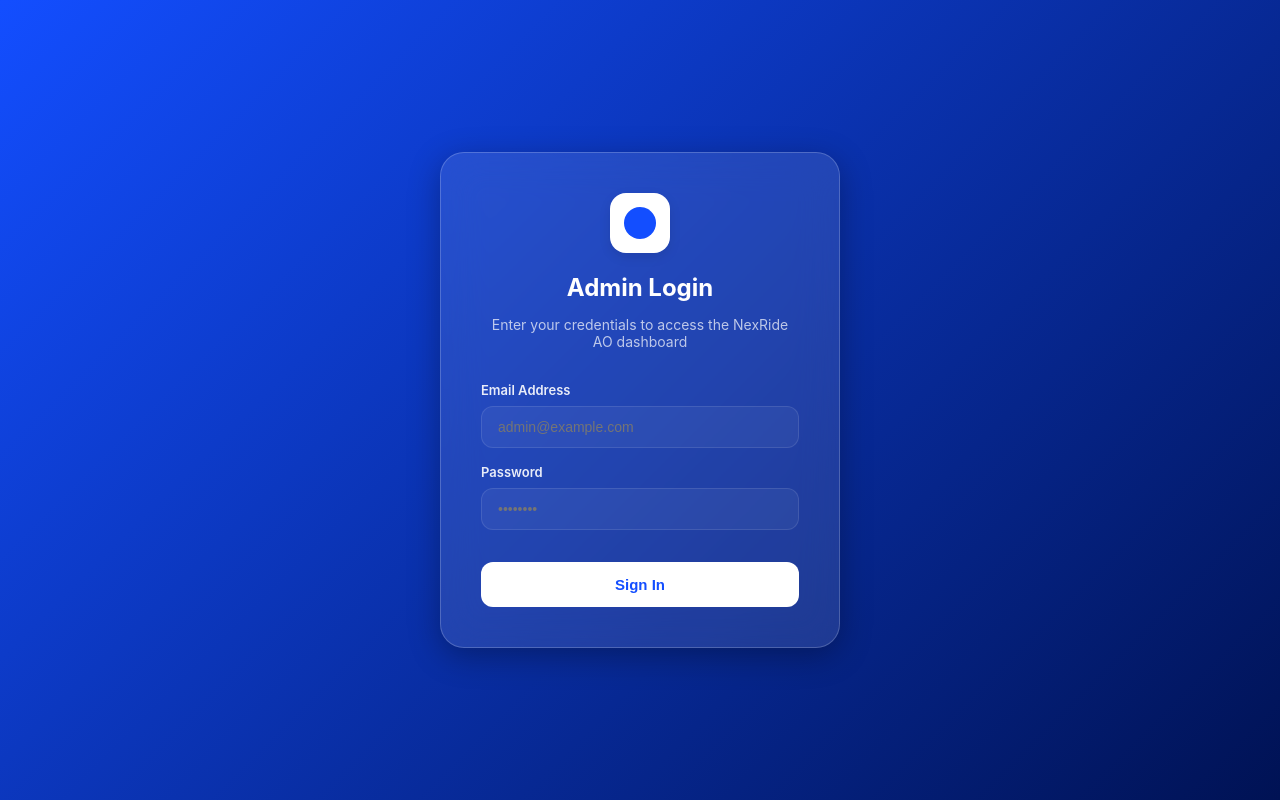
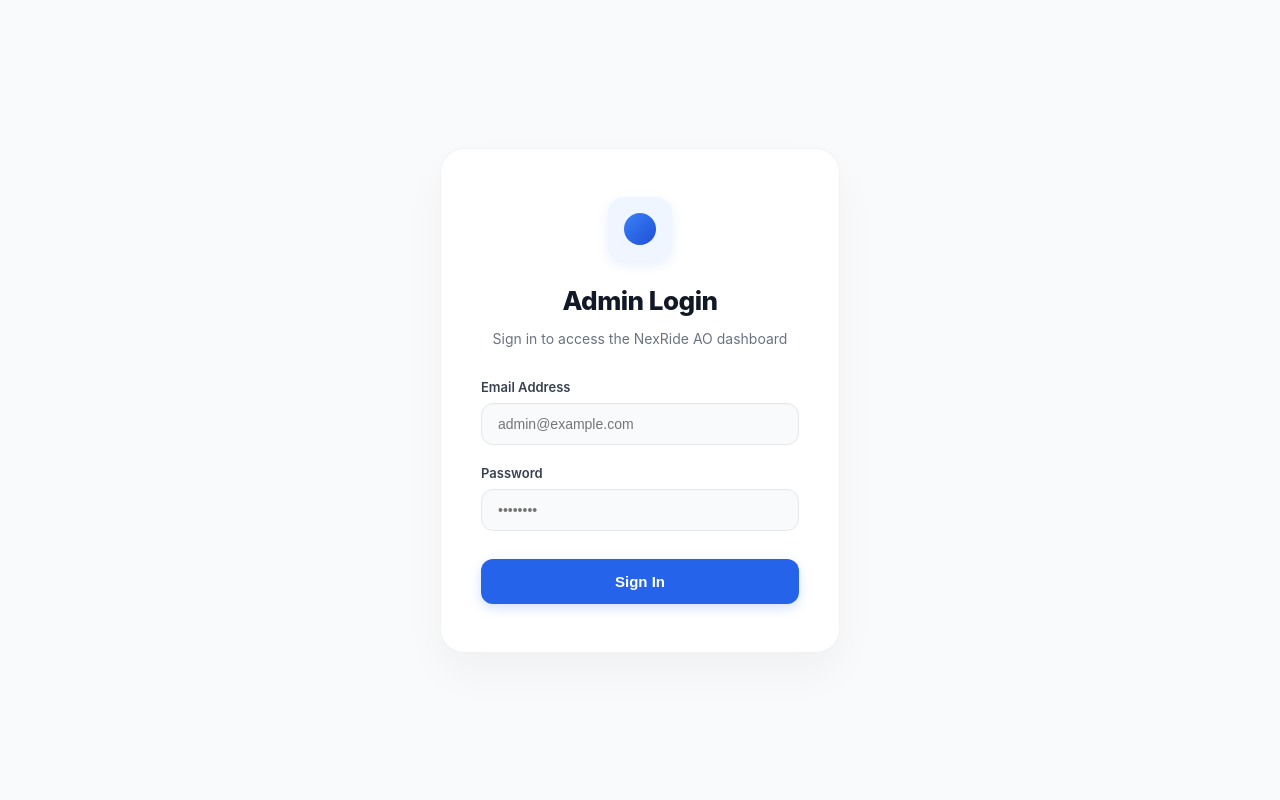
Before and after one commit to harish-br/NexRideAO, a React (Vite) app in the folder admin/: page / in a window 1280 px wide. Built offline with nearby package versions, Linux system fonts and the light colour scheme; no server answers.

Commit message:
feat: Redesign Login page to use a clean white background theme

```diff
--- a/admin/src/pages/Login.jsx
+++ b/admin/src/pages/Login.jsx
@@ -27,47 +27,46 @@
       display: 'flex',
       alignItems: 'center',
       justifyContent: 'center',
-      background: 'linear-gradient(135deg, #134eff 0%, #001254 100%)',
+      background: '#F9FAFB', // Off-white clean background
       fontFamily: 'Inter, system-ui, sans-serif'
     }}>
-      <div style={{
-        background: 'rgba(255, 255, 255, 0.1)',
-        backdropFilter: 'blur(20px)',
-        border: '1px solid rgba(255, 255, 255, 0.2)',
+      <div className="animate-fade-in-up" style={{
+        background: '#ffffff',
+        border: '1px solid rgba(0, 0, 0, 0.05)',
         borderRadius: '24px',
-        padding: '40px',
+        padding: '48px 40px',
         width: '400px',
-        boxShadow: '0 8px 32px rgba(0, 0, 0, 0.3)',
+        boxShadow: '0 20px 40px rgba(0, 0, 0, 0.04)',
         display: 'flex',
         flexDirection: 'column',
         alignItems: 'center',
         boxSizing: 'border-box'
       }}>
         <div style={{
-          width: '60px',
-          height: '60px',
-          background: '#fff',
+          width: '64px',
+          height: '64px',
+          background: '#EFF6FF',
           borderRadius: '16px',
           display: 'flex',
           alignItems: 'center',
           justifyContent: 'center',
-          marginBottom: '20px',
-          boxShadow: '0 4px 12px rgba(0,0,0,0.1)'
+          marginBottom: '24px',
+          boxShadow: '0 4px 12px rgba(37, 99, 235, 0.1)'
         }}>
-          <div style={{ width: '32px', height: '32px', background: '#134eff', borderRadius: '50%' }}></div>
+          <div style={{ width: '32px', height: '32px', background: 'linear-gradient(135deg, #3B82F6 0%, #1D4ED8 100%)', borderRadius: '50%' }}></div>
         </div>
-        <h1 style={{ color: '#fff', fontSize: '24px', fontWeight: '700', marginBottom: '8px', margin: 0 }}>Admin Login</h1>
-        <p style={{ color: 'rgba(255,255,255,0.7)', fontSize: '14px', marginBottom: '32px', textAlign: 'center' }}>Enter your credentials to access the NexRide AO dashboard</p>
+        <h1 style={{ color: '#111827', fontSize: '26px', fontWeight: '800', marginBottom: '8px', margin: 0, letterSpacing: '-0.5px' }}>Admin Login</h1>
+        <p style={{ color: '#6B7280', fontSize: '14px', marginBottom: '32px', textAlign: 'center' }}>Sign in to access the NexRide AO dashboard</p>
 
         {error && (
-          <div style={{ width: '100%', padding: '12px', background: 'rgba(220, 38, 38, 0.2)', border: '1px solid rgba(220, 38, 38, 0.5)', color: '#fca5a5', borderRadius: '8px', fontSize: '13px', marginBottom: '20px', boxSizing: 'border-box' }}>
+          <div style={{ width: '100%', padding: '12px', background: '#FEF2F2', border: '1px solid #FECACA', color: '#DC2626', borderRadius: '8px', fontSize: '13px', marginBottom: '20px', boxSizing: 'border-box' }}>
             {error}
           </div>
         )}
 
-        <form onSubmit={handleLogin} style={{ width: '100%', display: 'flex', flexDirection: 'column', gap: '16px' }}>
+        <form onSubmit={handleLogin} style={{ width: '100%', display: 'flex', flexDirection: 'column', gap: '20px' }}>
           <div>
-            <label style={{ display: 'block', color: 'rgba(255,255,255,0.9)', fontSize: '13px', fontWeight: '600', marginBottom: '8px' }}>Email Address</label>
+            <label style={{ display: 'block', color: '#374151', fontSize: '13px', fontWeight: '600', marginBottom: '8px' }}>Email Address</label>
             <input
               type="email"
               required
@@ -76,22 +75,31 @@
               style={{
                 width: '100%',
                 padding: '12px 16px',
-                background: 'rgba(255, 255, 255, 0.05)',
-                border: '1px solid rgba(255, 255, 255, 0.1)',
+                background: '#F9FAFB',
+                border: '1px solid #E5E7EB',
                 borderRadius: '12px',
-                color: '#fff',
+                color: '#111827',
                 fontSize: '14px',
                 outline: 'none',
                 boxSizing: 'border-box',
-                transition: 'all 0.2s'
+                transition: 'all 0.2s',
+                boxShadow: 'inset 0 1px 2px rgba(0,0,0,0.02)'
               }}
-              onFocus={(e) => e.target.style.border = '1px solid rgba(255,255,255,0.5)'}
-              onBlur={(e) => e.target.style.border = '1px solid rgba(255,255,255,0.1)'}
+              onFocus={(e) => {
+                e.target.style.border = '1px solid #3B82F6';
+                e.target.style.background = '#FFFFFF';
+                e.target.style.boxShadow = '0 0 0 3px rgba(59, 130, 246, 0.1)';
+              }}
+              onBlur={(e) => {
+                e.target.style.border = '1px solid #E5E7EB';
+                e.target.style.background = '#F9FAFB';
+                e.target.style.boxShadow = 'inset 0 1px 2px rgba(0,0,0,0.02)';
+              }}
               placeholder="admin@example.com"
             />
           </div>
           <div>
-            <label style={{ display: 'block', color: 'rgba(255,255,255,0.9)', fontSize: '13px', fontWeight: '600', marginBottom: '8px' }}>Password</label>
+            <label style={{ display: 'block', color: '#374151', fontSize: '13px', fontWeight: '600', marginBottom: '8px' }}>Password</label>
             <input
               type="password"
               required
@@ -100,17 +108,26 @@
               style={{
                 width: '100%',
                 padding: '12px 16px',
-                background: 'rgba(255, 255, 255, 0.05)',
-                border: '1px solid rgba(255, 255, 255, 0.1)',
+                background: '#F9FAFB',
+                border: '1px solid #E5E7EB',
                 borderRadius: '12px',
-                color: '#fff',
+                color: '#111827',
                 fontSize: '14px',
                 outline: 'none',
                 boxSizing: 'border-box',
-                transition: 'all 0.2s'
+                transition: 'all 0.2s',
+                boxShadow: 'inset 0 1px 2px rgba(0,0,0,0.02)'
               }}
-              onFocus={(e) => e.target.style.border = '1px solid rgba(255,255,255,0.5)'}
-              onBlur={(e) => e.target.style.border = '1px solid rgba(255,255,255,0.1)'}
+              onFocus={(e) => {
+                e.target.style.border = '1px solid #3B82F6';
+                e.target.style.background = '#FFFFFF';
+                e.target.style.boxShadow = '0 0 0 3px rgba(59, 130, 246, 0.1)';
+              }}
+              onBlur={(e) => {
+                e.target.style.border = '1px solid #E5E7EB';
+                e.target.style.background = '#F9FAFB';
+                e.target.style.boxShadow = 'inset 0 1px 2px rgba(0,0,0,0.02)';
+              }}
               placeholder="••••••••"
             />
           </div>
@@ -120,27 +137,28 @@
             style={{
               width: '100%',
               padding: '14px',
-              background: '#fff',
-              color: '#134eff',
+              background: '#2563EB',
+              color: '#ffffff',
               border: 'none',
               borderRadius: '12px',
               fontSize: '15px',
-              fontWeight: '700',
+              fontWeight: '600',
               cursor: loading ? 'not-allowed' : 'pointer',
-              marginTop: '16px',
-              transition: 'transform 0.2s, box-shadow 0.2s',
-              opacity: loading ? 0.8 : 1
+              marginTop: '8px',
+              transition: 'all 0.2s',
+              opacity: loading ? 0.8 : 1,
+              boxShadow: '0 4px 12px rgba(37, 99, 235, 0.2)'
             }}
             onMouseEnter={(e) => {
               if(!loading) {
                 e.currentTarget.style.transform = 'translateY(-2px)';
-                e.currentTarget.style.boxShadow = '0 6px 16px rgba(255,255,255,0.2)';
+                e.currentTarget.style.boxShadow = '0 6px 16px rgba(37, 99, 235, 0.3)';
               }
             }}
             onMouseLeave={(e) => {
               if(!loading) {
                 e.currentTarget.style.transform = 'translateY(0)';
-                e.currentTarget.style.boxShadow = 'none';
+                e.currentTarget.style.boxShadow = '0 4px 12px rgba(37, 99, 235, 0.2)';
               }
             }}
           >
```
